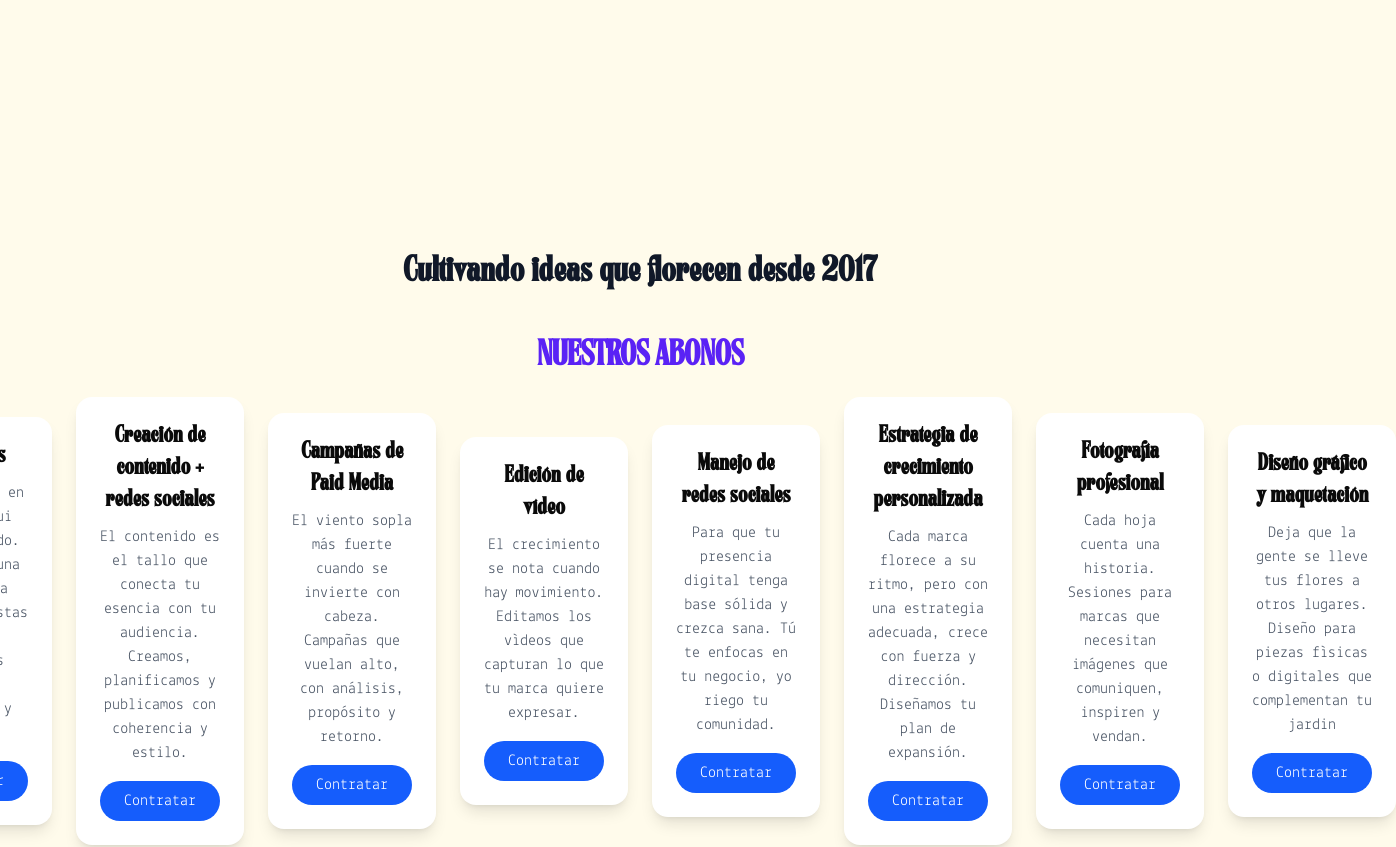
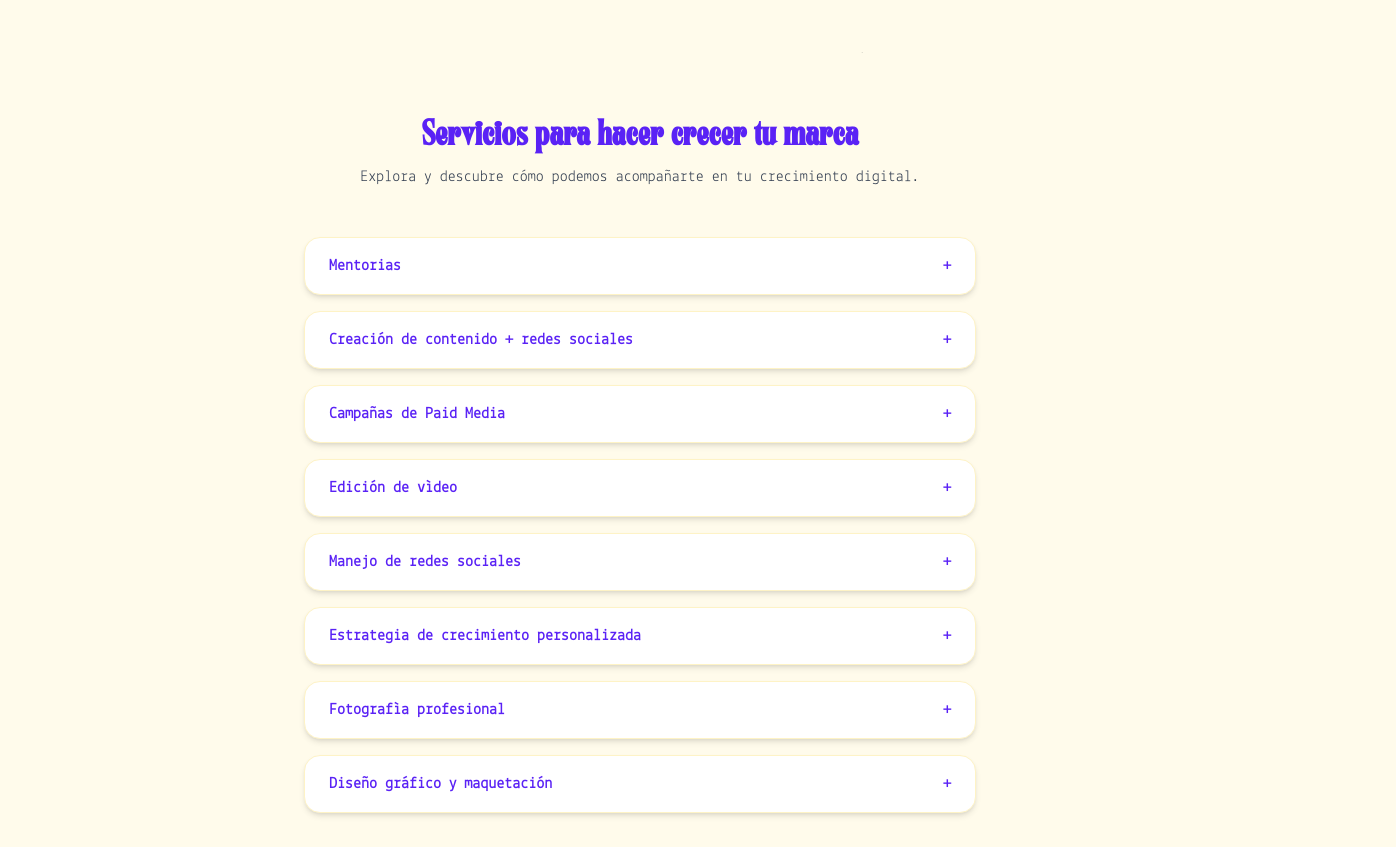
Before and after one commit to davetorta94/rootupgrowth, a Next.js app: page / in a window 1280 px wide. Shown: the part 457-1304 px from the top of the page, 1396 px wide, since content can reach past the window. Built offline with nearby package versions, Linux system fonts and the light colour scheme; what tailwindcss-animated would draw is missing.

Commit message:
new card design for services

```diff
--- a/src/components/cover.tsx
+++ b/src/components/cover.tsx
@@ -7,7 +7,7 @@ export const Cover = () => {
     <>
           <div className="flex justify-center h-80 pt-[250px] sm:mt-15 sm:h-10 md:mt-15">
                 <h2 className='text-8xl text-[#5a22f5]'>
-                <TypingAnimation startOnView duration={100}>NUESTRO PEQUEÑO JARDIN</TypingAnimation>
+                <TypingAnimation startOnView duration={100}>Nuestro pequeño jardin</TypingAnimation>
                 </h2>
 
           </div>
--- /dev/null
+++ b/src/components/magicui/text-reveal.tsx
@@ -0,0 +1,71 @@
+"use client";
+
+import { motion, MotionValue, useScroll, useTransform } from "motion/react";
+import { ComponentPropsWithoutRef, FC, ReactNode, useRef } from "react";
+
+import { cn } from "@/lib/utils";
+
+export interface TextRevealProps extends ComponentPropsWithoutRef<"div"> {
+  children: string;
+}
+
+export const TextReveal: FC<TextRevealProps> = ({ children, className }) => {
+  const targetRef = useRef<HTMLDivElement | null>(null);
+  const { scrollYProgress } = useScroll({
+    target: targetRef,
+  });
+
+  if (typeof children !== "string") {
+    throw new Error("TextReveal: children must be a string");
+  }
+
+  const words = children.split(" ");
+
+  return (
+    <div ref={targetRef} className={cn("relative z-0 h-[200vh]", className)}>
+      <div
+        className={
+          "sticky top-0 mx-auto flex h-[50%] max-w-4xl items-center bg-transparent px-[1rem] py-[5rem]"
+        }
+      >
+        <span
+          ref={targetRef}
+          className={
+            "flex flex-wrap p-5 text-2xl font-bold text-black/20 dark:text-white/20 md:p-8 md:text-3xl lg:p-10 lg:text-4xl xl:text-5xl"
+          }
+        >
+          {words.map((word, i) => {
+            const start = i / words.length;
+            const end = start + 1 / words.length;
+            return (
+              <Word key={i} progress={scrollYProgress} range={[start, end]}>
+                {word}
+              </Word>
+            );
+          })}
+        </span>
+      </div>
+    </div>
+  );
+};
+
+interface WordProps {
+  children: ReactNode;
+  progress: MotionValue<number>;
+  range: [number, number];
+}
+
+const Word: FC<WordProps> = ({ children, progress, range }) => {
+  const opacity = useTransform(progress, range, [0, 1]);
+  return (
+    <span className="xl:lg-3 relative mx-1 lg:mx-1.5">
+      <span className="absolute opacity-30">{children}</span>
+      <motion.span
+        style={{ opacity: opacity }}
+        className={"text-black dark:text-white"}
+      >
+        {children}
+      </motion.span>
+    </span>
+  );
+};
--- a/src/components/services.tsx
+++ b/src/components/services.tsx
@@ -1,3 +1,6 @@
+"use client"
+
+import { useState } from "react";
 import { TypingAnimation } from "@/components/magicui/typing-animation";
 import { abonos } from "@/data/data";
 
@@ -5,29 +8,55 @@ import { abonos } from "@/data/data";
 
 
 export const Services = () => {
+
+  const [openId, setOpenId] = useState<number | null>(null);
+
+  const toggle = (id: number) => {
+    setOpenId(openId === id ? null : id);
+  };
+
   return (
-    <>
-          <section className="text-center py-16 h-100 w-auto">
-              <h2 className='text-8xl text-[#5a22f5]'>
-                <TypingAnimation startOnView duration={100}>NUESTROS ABONOS</TypingAnimation>
+    <section className="bg-amber-50 min-h-screen py-16 px-4">
+      <div className="text-center mb-12 max-w-xl mx-auto">
+        <h2 className="text-3xl md:text-4xl font-bold text-[#5a22f5] mb-2">
+          Servicios para hacer crecer tu marca
         </h2>
+        <p className="text-gray-700">
+          Explora y descubre cómo podemos acompañarte en tu crecimiento digital.
+        </p>
+      </div>
 
-              <div className="flex flex-col md:flex-row justify-center items-center gap-6">
+      <div className="max-w-2xl mx-auto space-y-4">
         {abonos.map(({ id, name, description }) => (
           <div
             key={id}
-                    className="bg-white shadow-lg rounded-2xl p-6 w-full sm:w-[90%] md:w-[280px] hover:shadow-xl transition"
+            className="bg-white border border-amber-100 rounded-2xl shadow-md overflow-hidden"
           >
-                    <h4 className="font-semibold text-2xl mb-2">{name}</h4>
-                    <p className="text-gray-600 mb-4">{description}</p>
-                    <button className="bg-blue-600 text-white px-6 py-2 rounded-full hover:bg-blue-700 transition">
-                      Contratar
+            {/* Header clickable */}
+            <button
+              onClick={() => toggle(id)}
+              className="w-full flex justify-between items-center px-6 py-4 text-left font-semibold text-[#5a22f5] hover:bg-amber-100 transition"
+            >
+              {name}
+              <span className="text-[#5a22f5]">
+                {openId === id ? "−" : "+"}
+              </span>
             </button>
+
+            {/* Descripción con animación acordeón */}
+            <div
+              className={`transition-all duration-500 ease-in-out overflow-hidden ${
+                openId === id ? "max-h-40" : "max-h-0"
+              }`}
+            >
+              <div className="px-6 pb-4 text-gray-700">
+                {description}
+              </div>
+            </div>
           </div>
         ))}
       </div>
     </section>
+  );
 
-        </>
-  )
 }
--- a/src/data/definitions.ts
+++ b/src/data/definitions.ts
@@ -16,4 +16,5 @@ export type Service = {
     id: number;
     name: string;
     description: string;
+
 }
```
Also changed, not shown: public/webp/card-background.webp (added). Lines whose indentation alone changed are shown as unchanged.
